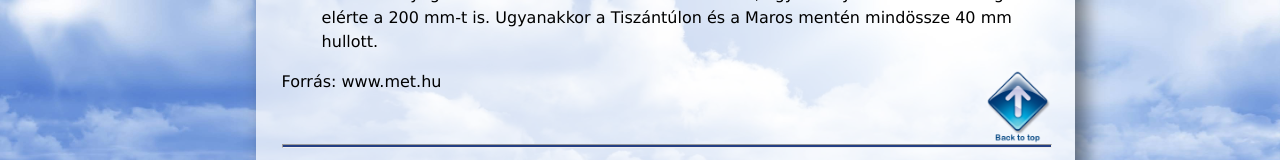
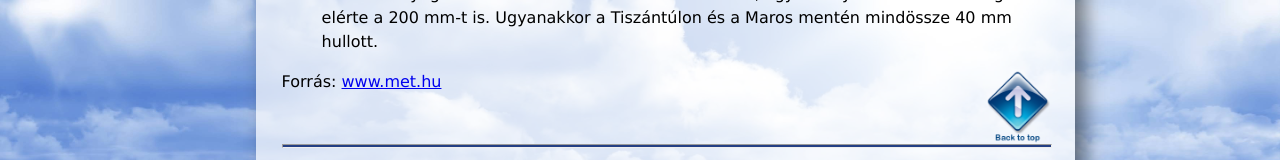
Before and after one commit to Kovtan1/idojaras_git_dolgozat_Kov-csZolt-n, a plain HTML site: page index.html in a window 1280 px wide. Shown: the part 1848-2008 px from the top of the page. Drawn offline with Linux system fonts and the light colour scheme.

Commit message:
17. feladat Met.hu

```diff
--- a/index.html
+++ b/index.html
@@ -57,7 +57,7 @@
                 <dd>A hónap meglehetősen csapadékosnak bizonyult, homogenizált adatok szerint az országos havi csapadékösszeg meghaladta a 95 mm-t. A legcsapadékosabb területek a Dunántúl nyugati részén és a Duna-Tisza közén voltak, egyes helyeken a havi összeg elérte a 200 mm-t is. Ugyanakkor a Tiszántúlon és a Maros mentén mindössze 40 mm hullott.</dd>
             </dl>
             <a href="index.html#keret"><img src="top.png" alt="fel" id="fel"></a>
-            Forrás: www.met.hu
+            <p>Forrás: <a href="https://www.met.hu" target="_blank">www.met.hu</a></p>
         <hr>
 
         <h2>Hőingás kiszámítása</h2>
```
